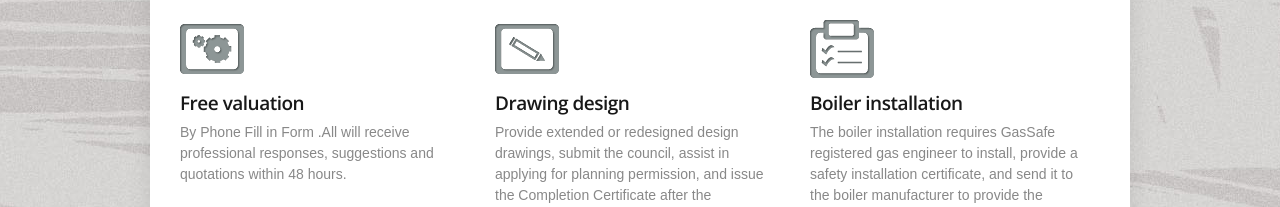
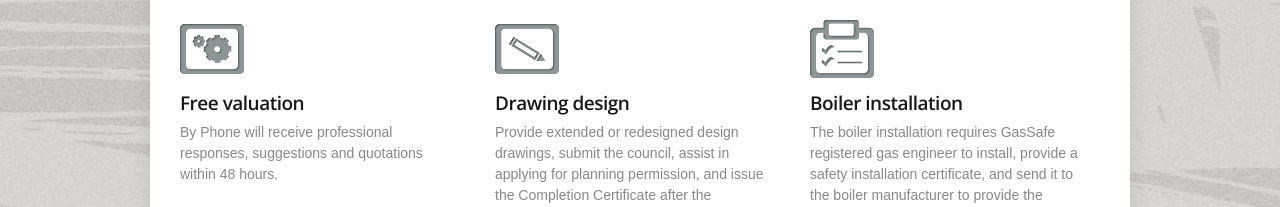
Before and after one commit to zslhg903/construction, a plain HTML site: page en/aboutus.html in a window 1280 px wide. Shown: the part 878-1085 px from the top of the page. Drawn offline with nearby package versions, Linux system fonts and the light colour scheme; a script that the page names is missing.

Commit message:
Add files via upload

```diff
--- a/en/aboutus.html
+++ b/en/aboutus.html
@@ -153,7 +153,7 @@
               <div class="feat_details">
               <h4>Free valuation</h4>
               <p class="feat_text">
-                By Phone  Fill in Form .All will receive professional responses, suggestions and quotations within 48 hours.
+                By Phone  will receive professional responses, suggestions and quotations within 48 hours.
               </p>
               </div>
             </div>
```
